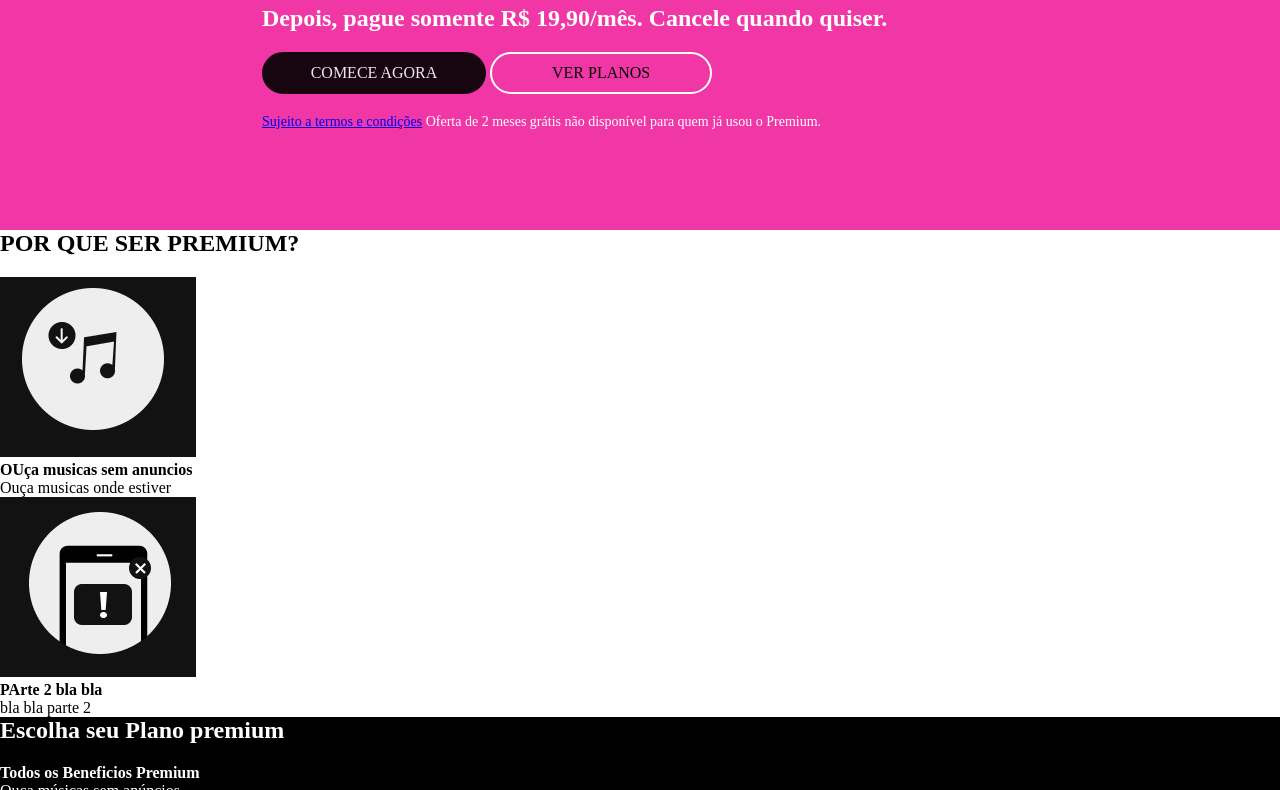
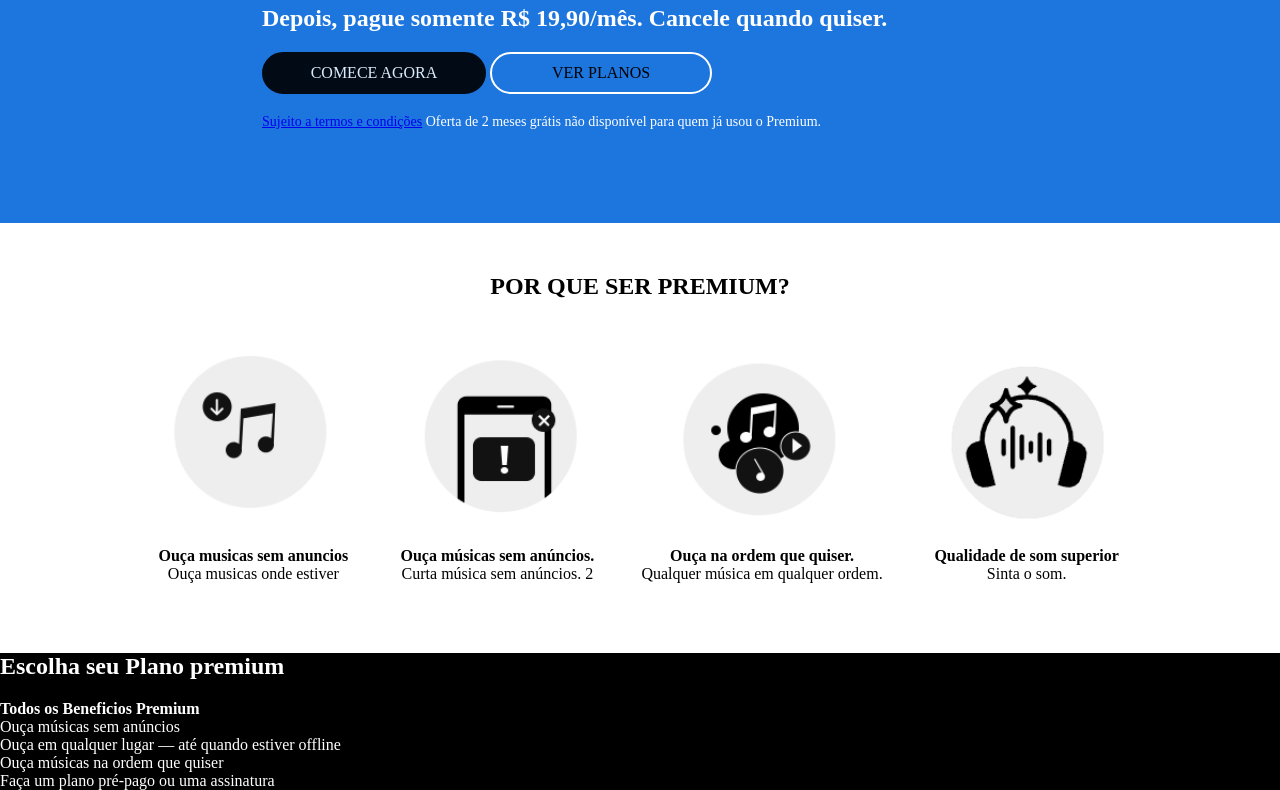
Before and after one commit to Guilherm3Rodrigues/trybe-exercicios, a plain HTML site: page fundamentos/secao-02-introducao-a-html-e-css/dia-01-html-css-estruturas-de-pagina/aula-ao-vivo/index.html in a window 1280 px wide. Shown: the part 222-1012 px from the top of the page. Drawn offline with Linux system fonts and the light colour scheme.

Commit message:
imagens finalizadas

```diff
--- a/fundamentos/secao-02-introducao-a-html-e-css/dia-01-html-css-estruturas-de-pagina/aula-ao-vivo/index.html
+++ b/fundamentos/secao-02-introducao-a-html-e-css/dia-01-html-css-estruturas-de-pagina/aula-ao-vivo/index.html
@@ -43,19 +43,32 @@
     </div>
 </div>
 
-    <div>
+    <div class="why-premium">
         <h2> POR QUE SER PREMIUM?</h2>
         <div>
-            <img src="./Imagens/Musicas Off.jpeg" alt="Ouça offiline">
-            <h4>OUça musicas sem anuncios</h4>
+            <img src="./Imagens/Musicas Off.png" alt="Ouça offiline">
+            <h4>Ouça musicas sem anuncios</h4>
             <p>Ouça musicas onde estiver</p>
         </div>
         <div>
-            <img src="./Imagens/Sem anuncios.jpeg" alt="Ouça offiline">
-            <h4>PArte 2 bla bla</h4>
-            <p>bla bla parte 2</p>
+            <img src="./Imagens/Sem anuncios.png" alt="Ouça offiline">
+            <h4>Ouça músicas sem anúncios.</h4>
+            <p>Curta música sem anúncios. 2</p>
+        </div>
+        <div>
+            <img src="./Imagens/ordem.png" alt="Ouça offiline">
+            <h4>Ouça na ordem que quiser.</h4>
+            <p>Qualquer música em qualquer ordem.</p>
+        </div>
+        <div>
+            <img src="./Imagens/qualidade.png" alt="Ouça offiline">
+            <h4>Qualidade de som superior</h4>
+            <p>Sinta o som.</p>
         </div>
 
+
+
+    </div>
     <div style="background-color: black; color: white;">
         <h2> Escolha seu Plano premium</h2>
         <div>
@@ -69,8 +82,6 @@
         </div>
     </div>
 
-    </div>
-
 
 
 </body>
--- a/fundamentos/secao-02-introducao-a-html-e-css/dia-01-html-css-estruturas-de-pagina/aula-ao-vivo/style.css
+++ b/fundamentos/secao-02-introducao-a-html-e-css/dia-01-html-css-estruturas-de-pagina/aula-ao-vivo/style.css
@@ -15,6 +15,10 @@
 .header-countainer {
     background-color: black;
 }
+.header-countainer ul {
+    background-color: black;
+
+}
 
 .header img {
     width: 150px;
@@ -25,7 +29,7 @@
 .header ul {
     display: inline-block;
     padding-left: 60%;
-    padding-bottom: 10px;
+
 
 }
 
@@ -37,15 +41,18 @@
 
 .header li {
     display: inline-block;
+
     padding-right: 12px;
     font-size: 15px;
     text-align: right;
+
 }
 
 .premium {
-    background-color:rgb(240, 55, 165);
+    background-color:rgb(29, 117, 222);
     padding: 100px 100px;
     color: white;
+    max-height: 175px;
 
 }
 
@@ -92,7 +99,7 @@
 
 .ver-planos {
 
-    background-color: rgb(240, 55, 165); color: black;
+    background-color: rgb(29, 117, 222); color: black;
     border: 2px solid white;
     padding: 10px 60px;
     border-radius: 100px;
@@ -106,3 +113,22 @@
     font-size: 18px;
     cursor: pointer;
 }
+
+.why-premium {
+    text-align: center;
+}
+
+.why-premium h2 {
+    margin-top: 50px;
+}
+
+.why-premium div {
+    display: inline-block;
+    margin: 20px;
+    padding-bottom: 50px;
+
+}
+
+.why-premium img {
+    width: 200px;
+}
```
Also changed, not shown: fundamentos/secao-02-introducao-a-html-e-css/dia-01-html-css-estruturas-de-pagina/aula-ao-vivo/Imagens/Musicas Off.jpeg (deleted), fundamentos/secao-02-introducao-a-html-e-css/dia-01-html-css-estruturas-de-pagina/aula-ao-vivo/Imagens/Musicas Off.png (added), fundamentos/secao-02-introducao-a-html-e-css/dia-01-html-css-estruturas-de-pagina/aula-ao-vivo/Imagens/Sem anuncios.jpeg (deleted), fundamentos/secao-02-introducao-a-html-e-css/dia-01-html-css-estruturas-de-pagina/aula-ao-vivo/Imagens/Sem anuncios.png (added), fundamentos/secao-02-introducao-a-html-e-css/dia-01-html-css-estruturas-de-pagina/aula-ao-vivo/Imagens/ordem.png (added), fundamentos/secao-02-introducao-a-html-e-css/dia-01-html-css-estruturas-de-pagina/aula-ao-vivo/Imagens/qualidade.png (added). Lines whose indentation alone changed are shown as unchanged.
